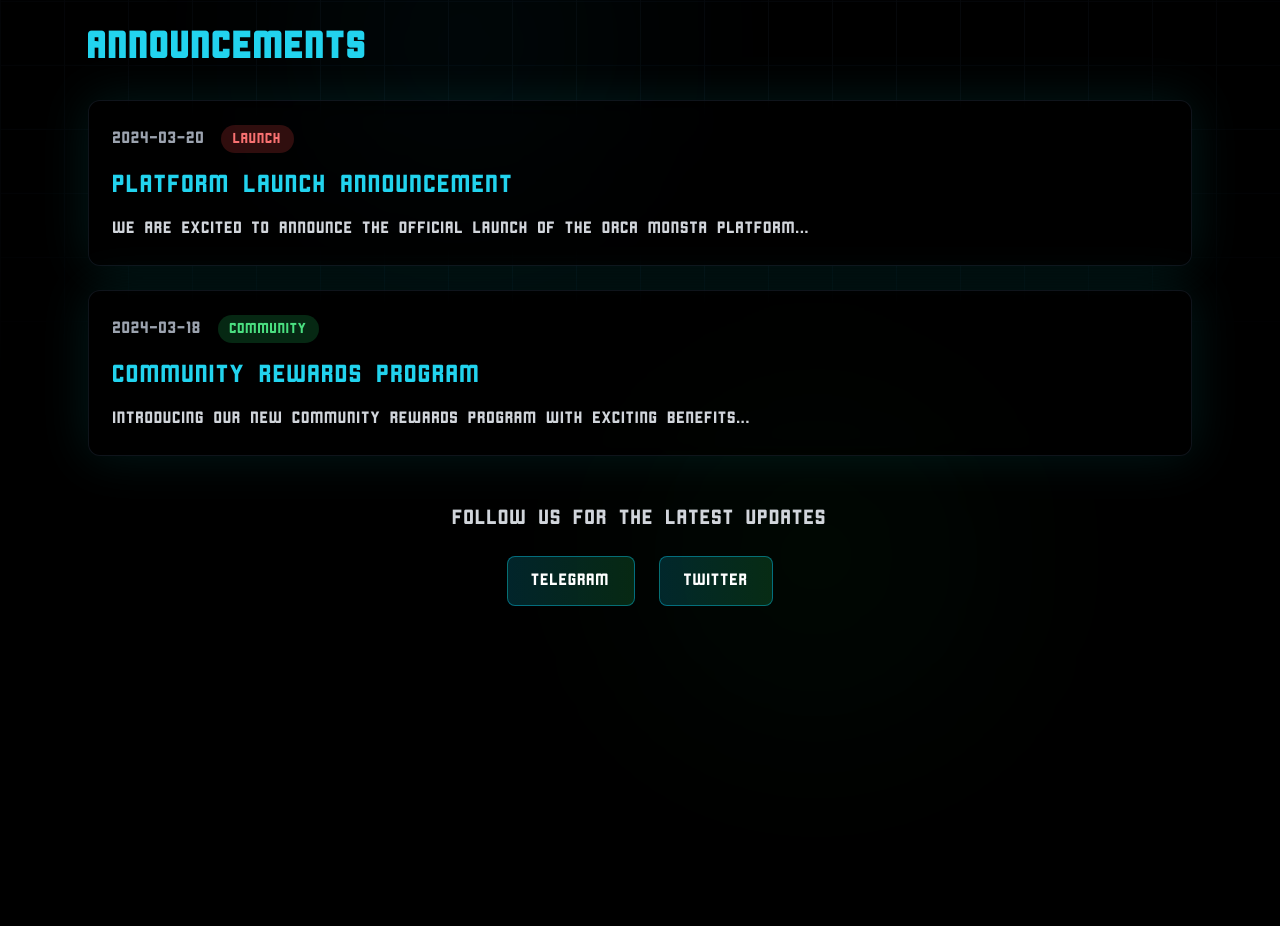
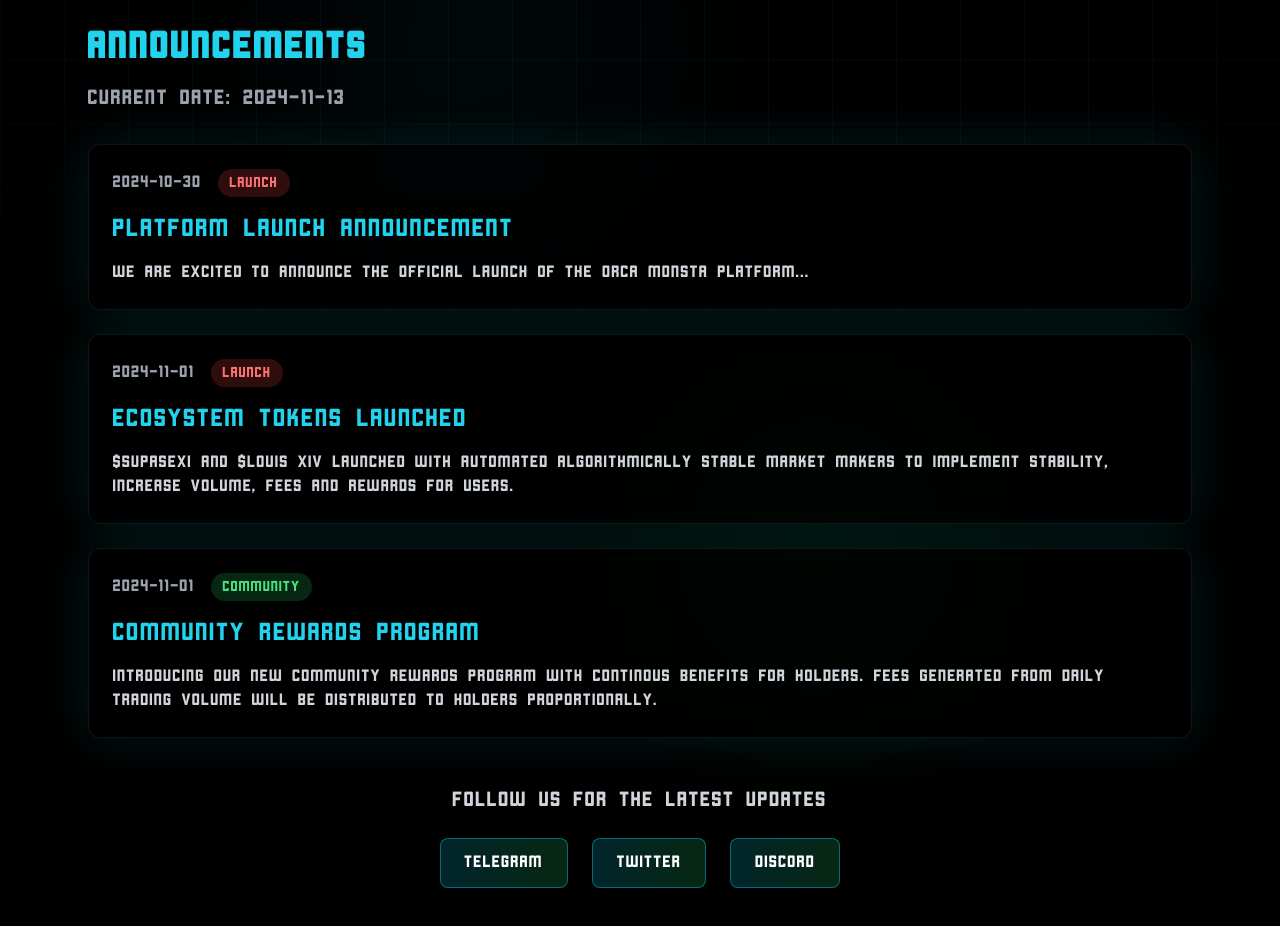
Before and after one commit to OrcaMonsta/orcamonsta1, a Next.js app: page /announcements in a window 1280 px wide. Shown: the part 100-1026 px from the top of the page. Before the commit the page ends 800 px from the top, so only its background shows below. Built offline with nearby package versions, Linux system fonts and the light colour scheme.

Commit message:
Add ecosystem tokens launch announcement and update announcements page content

```diff
--- a/app/announcements/page.tsx
+++ b/app/announcements/page.tsx
@@ -13,21 +13,33 @@ const cornerstone = localFont({
 // Sample announcements data
 const announcements = [
   {
-    date: "2024-03-20",
+    date: "2024-10-30",
     title: "PLATFORM LAUNCH ANNOUNCEMENT",
     content: "We are excited to announce the official launch of the Orca Monsta platform...",
     category: "LAUNCH",
     important: true
   },
   {
-    date: "2024-03-18",
+    date: "2024-11-01",
+    title: "ECOSYSTEM TOKENS LAUNCHED",
+    content: "$SUPASEXI and $LOUIS XIV launched with automated algorithmically stable market makers to implement stability, increase volume, fees and rewards for users.",
+    category: "LAUNCH",
+    important: true
+  },
+  {
+    date: "2024-11-01",
     title: "COMMUNITY REWARDS PROGRAM",
-    content: "Introducing our new community rewards program with exciting benefits...",
+    content: "Introducing our new community rewards program with continous benefits for holders. Fees generated from daily trading volume will be distributed to holders proportionally.",
     category: "COMMUNITY",
     important: false
-  },
-  // Add more announcements as needed
+  }
 ]
+
+// Add this function at the top of your component to format the current date
+const getCurrentDate = () => {
+  const date = new Date();
+  return date.toISOString().split('T')[0]; // Returns date in YYYY-MM-DD format
+};
 
 export default function Announcements() {
   return (
@@ -62,9 +74,14 @@ export default function Announcements() {
 
       {/* Content */}
       <div className="relative z-10 max-w-6xl mx-auto px-6 py-12">
-        <h1 className={`${cornerstone.className} text-4xl font-bold text-cyan-400 mb-8`}>
+        <h1 className={`${cornerstone.className} text-4xl font-bold text-cyan-400 mb-4`}>
           ANNOUNCEMENTS
         </h1>
+
+        {/* Add current date display */}
+        <div className={`${cornerstone.className} text-xl text-gray-400 mb-8`}>
+          CURRENT DATE: {getCurrentDate()}
+        </div>
 
         {/* Announcements List */}
         <div className="space-y-6">
@@ -126,6 +143,16 @@ export default function Announcements() {
             >
               TWITTER
             </a>
+            <a
+              href="#"
+              target="_blank"
+              rel="noopener noreferrer"
+              className="px-6 py-3 bg-gradient-to-r from-cyan-500/20 to-green-500/20
+                border border-cyan-500/50 rounded-lg hover:shadow-[0_0_30px_rgba(0,255,255,0.3)]
+                transition-all duration-300"
+            >
+              DISCORD
+            </a>
           </div>
         </div>
       </div>
```
